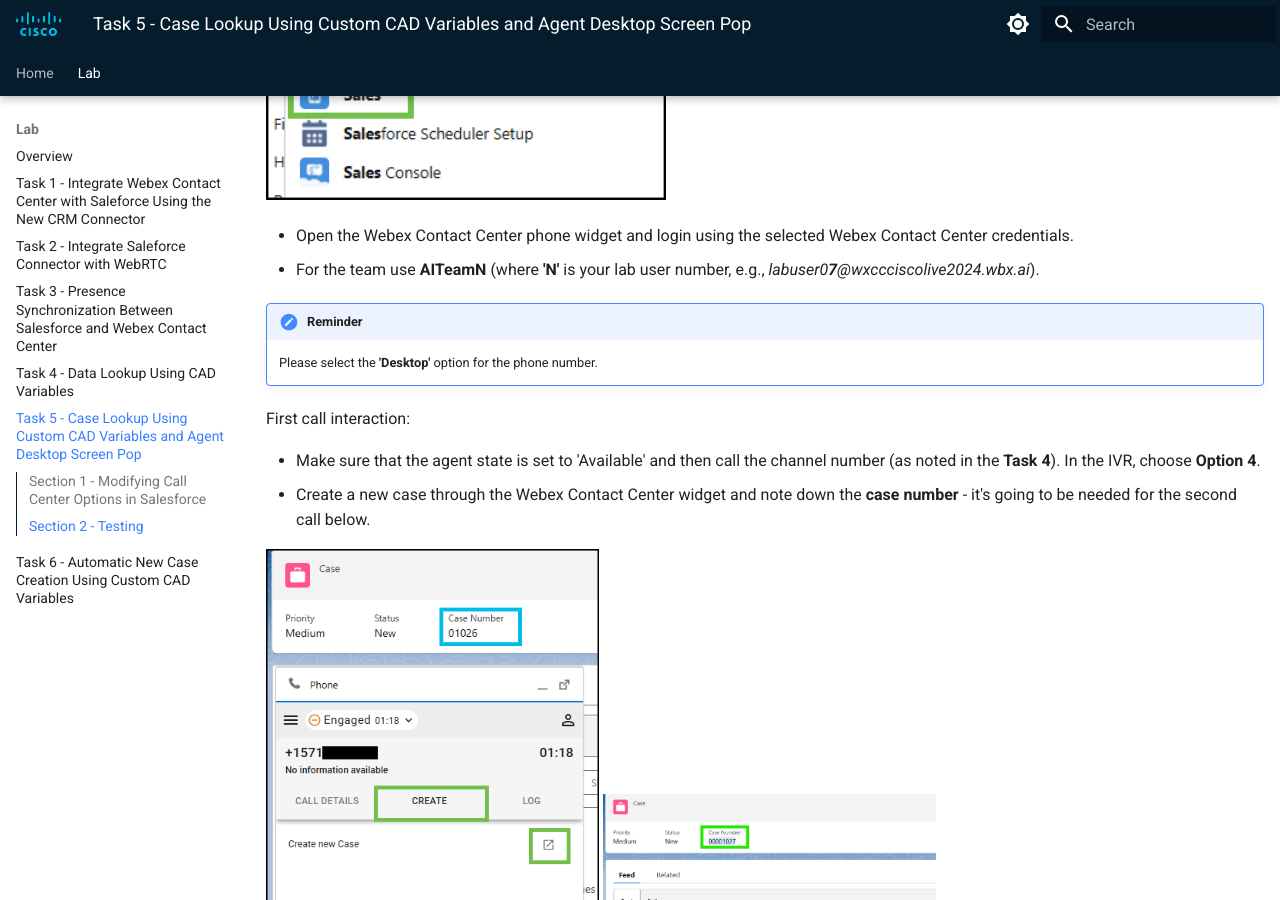
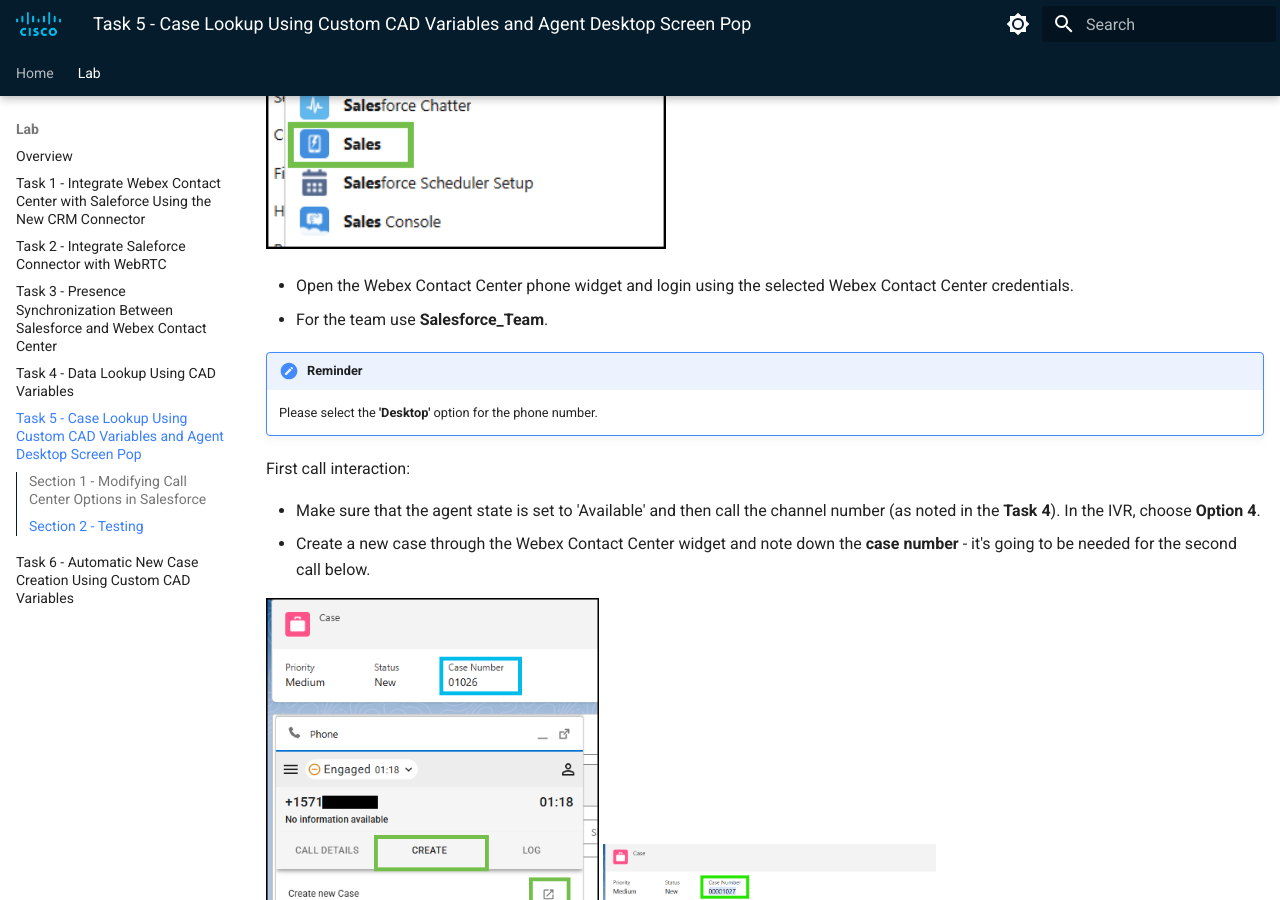
Before and after one commit to WebexCC-SA/LAB-2308, an MkDocs documentation site: the page built from docs/task5.md, in a window 1280 px wide and 900 px high, scrolled down 2945 px. Built offline with MkDocs 1.6.1 and Material for MkDocs 9.7.7, drawn with Linux system fonts in a browser that asks for light colours.

Commit message:
Update task5.md

```diff
--- a/docs/task5.md
+++ b/docs/task5.md
@@ -56,7 +58,7 @@
 ![Nav](./assets/t1s2p1.png){ width="400" }
 
 - Open the Webex Contact Center phone widget and login using the selected Webex Contact Center credentials.
-- For the team use **AITeamN** (where **'N'** is your lab user number, e.g., _labuser0**7**@wxccciscolive2024.wbx.ai_).
+- For the team use **Salesforce_Team**.
 
 !!! note "Reminder"
 	Please select the **'Desktop'** option for the phone number.
```
Also changed, not shown: other parts of docs/task5.md (+2 -0 lines).
